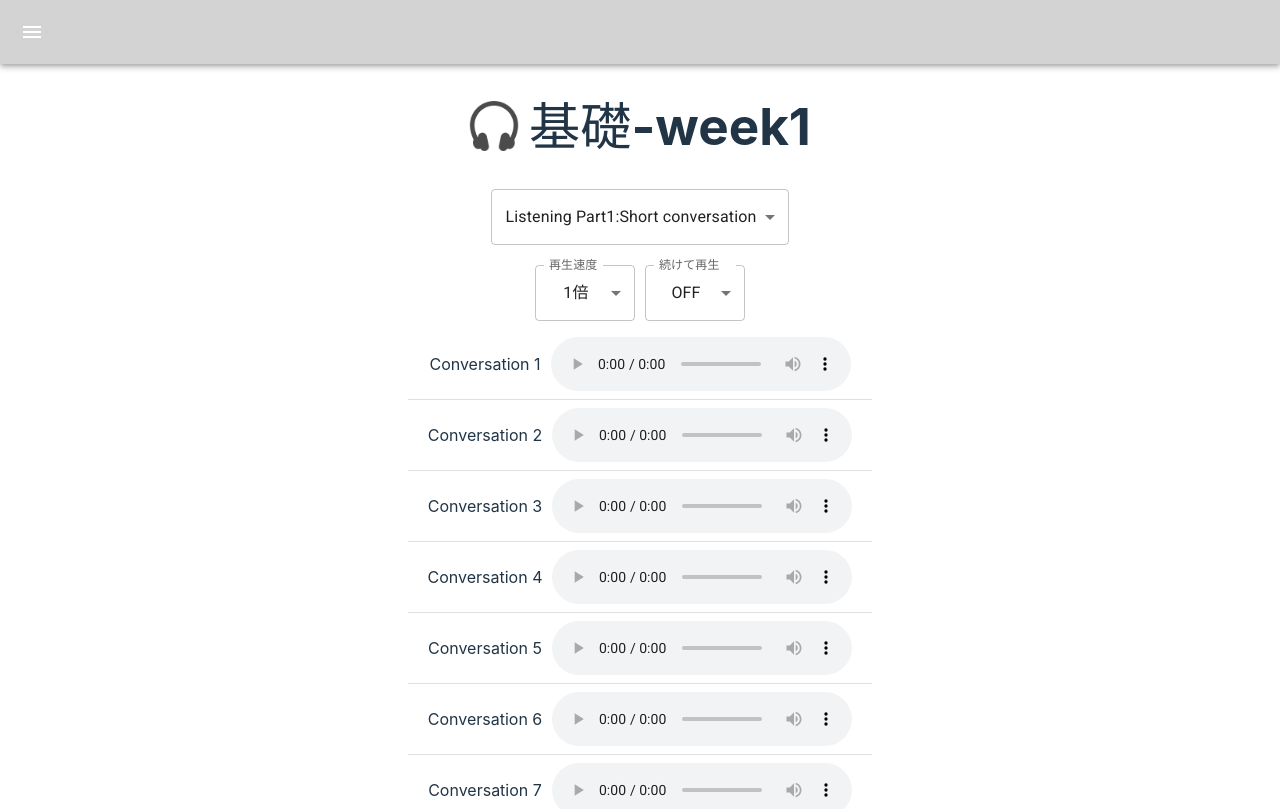
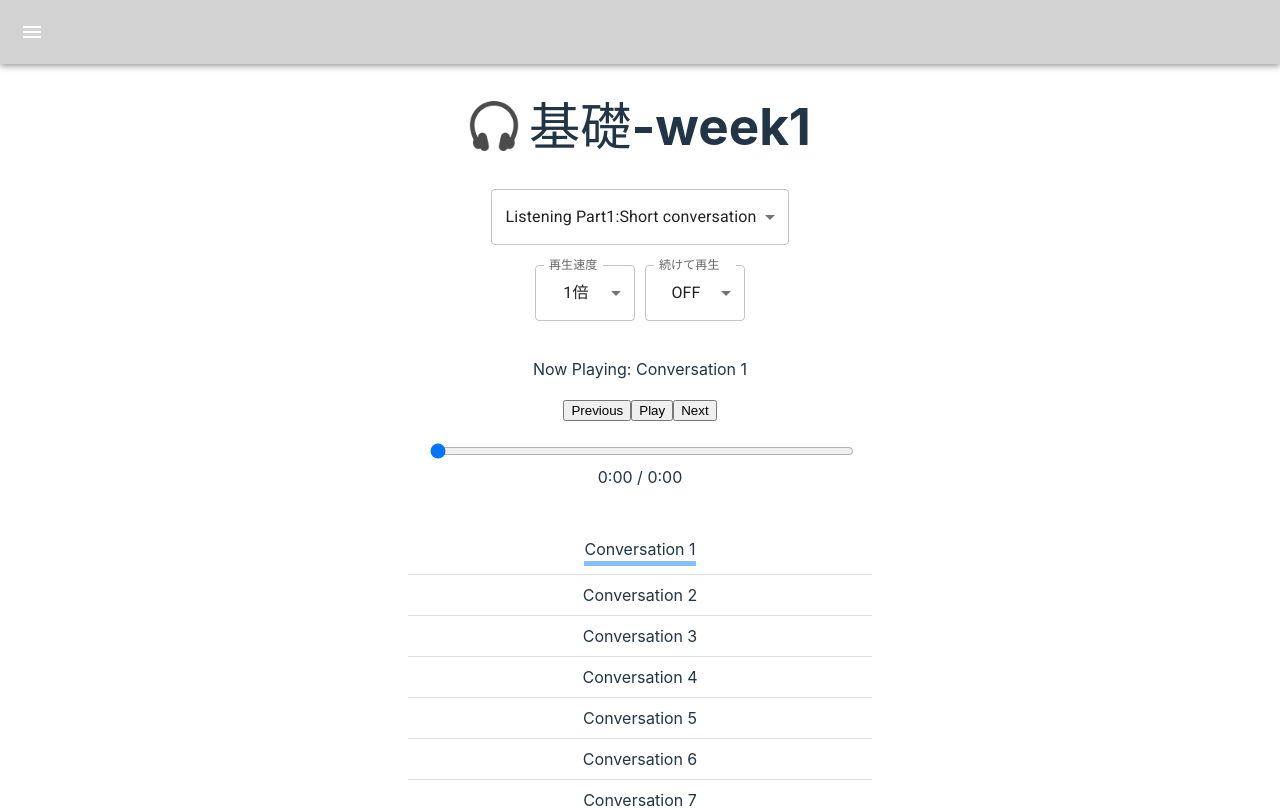
Before and after one commit to shunyokota/class_demo, a React (Vite) app: page /audio/1/1 in a window 1280 px wide. Shown: the top 809 px of the page. Built offline with nearby package versions, Linux system fonts and the light colour scheme.

Commit message:
ある程度できた様子

```diff
--- a/src/App.tsx
+++ b/src/App.tsx
@@ -63,6 +63,7 @@ function App() {
                     </List>
                 </Drawer>
                 <Routes>
+                    {/*<Route path="/example" element={<Example />} />*/}
                     <Route path="/audio/:week/:page" element={<AudioPlayer csvRows={csvRows} />} />
                     <Route path="*" element={<Navigate to="/audio/1/1" replace />} />
                 </Routes>
--- a/src/AudioPlayer.tsx
+++ b/src/AudioPlayer.tsx
@@ -2,11 +2,12 @@ import React, {useEffect, useRef, useState} from "react";
 import List from '@mui/material/List';
 import ListItem from '@mui/material/ListItem';
 import Divider from '@mui/material/Divider';
-import Audio from "./entities/Audio.ts";
+import Track from "./entities/Track.ts";
 import {Box, FormControl, InputLabel, MenuItem, Select} from "@mui/material";
 import CsvRow from "./entities/CsvRow.ts";
 import {useParams, useNavigate} from "react-router-dom";
 import headphoneImage  from "./assets/headphone.png";
+import Example from "./Example.tsx";
 
 interface Props {
     csvRows: CsvRow[];
@@ -15,7 +16,7 @@ interface Props {
 const CONTINUING_PLAYING_INTERVAL = 8000;
 const AudioPlayer: React.FC<Props> = ({ csvRows }) => {
     const [pages, setPages] = useState<{num: number, label: string}[]>([]);
-    const [audios, setAudios] = useState<Audio[]>([]);
+    const [audios, setAudios] = useState<Track[]>([]);
     const [playbackRate, setPlaybackRate] = useState(1.0);
     const [continuePlaying, setContinuePlaying] = useState(false);
     const [lastPlayedIndex, setLastPlayedIndex] = useState<number | null>(null);
@@ -116,6 +117,7 @@ const AudioPlayer: React.FC<Props> = ({ csvRows }) => {
                     </Select>
                 </FormControl>
             </Box>
+            <Example tracks={audios}/>
             <div style={{display: "flex", gap: "10px", justifyContent: "center", alignItems: "center"}}>
                 <FormControl sx={{ minWidth: "100px;"}}>
                     <InputLabel id="demo-simple-select-label">再生速度</InputLabel>
--- /dev/null
+++ b/src/Example.tsx
@@ -0,0 +1,220 @@
+import React, {useCallback, useEffect, useRef, useState} from "react";
+import { Howl } from "howler";
+import Track from "./entities/Track.ts";
+import Divider from "@mui/material/Divider";
+import {FormControl, InputLabel, ListItemButton, MenuItem, Select} from "@mui/material";
+
+
+interface Props {
+    tracks: Track[];
+}
+
+const Example: React.FC<Props> = ({ tracks }) => {
+    const [currentTrackIndex, setCurrentTrackIndex] = useState(0);
+    const [isPlaying, setIsPlaying] = useState(false);
+    const [progress, setProgress] = useState(0);
+    const [duration, setDuration] = useState(0);
+    const [playbackRate, setPlaybackRate] = useState(1.0);
+    const [continuePlaying, setContinuePlaying] = useState(false);
+    const continuePlayingRef = useRef(continuePlaying);
+
+    useEffect(() => {
+        continuePlayingRef.current = continuePlaying;
+    }, [continuePlaying]);
+
+    const soundRef = useRef<Howl | null>(null);
+    const progressIntervalRef = useRef<NodeJS.Timeout | null>(null);
+
+    const playTrack = (index: number) => {
+        if (soundRef.current) {
+            soundRef.current.stop();
+        }
+        const sound = new Howl({
+            src: [tracks[index].url],
+            html5: true,
+            onend: () => {
+                // console.log(continuePlaying);
+                if (continuePlayingRef.current) {
+                    handleNext();
+                } else {
+                    setIsPlaying(false);
+                    setProgress(0);
+                }
+            },
+        });
+
+        sound.play();
+        sound.rate(playbackRate);
+        soundRef.current = sound;
+
+        setIsPlaying(true);
+
+        // 音声の長さを設定
+        sound.once("load", () => {
+            setDuration(sound.duration());
+        });
+
+        // プログレスバーを更新
+        if (progressIntervalRef.current) {
+            clearInterval(progressIntervalRef.current);
+        }
+        progressIntervalRef.current = setInterval(() => {
+            if (sound.playing()) {
+                setProgress(sound.seek() as number);
+            }
+        }, 1000 / 30); // 30FPS
+    };
+    const playTrackRef = useRef(playTrack);
+    useEffect(() => {
+        playTrackRef.current = playTrack;
+    }, [playTrack]);
+
+    const handlePlayPause = () => {
+        if (isPlaying) {
+            soundRef.current?.pause();
+            setIsPlaying(false);
+        } else {
+            if (!soundRef.current) {
+                playTrackRef.current(currentTrackIndex);
+            } else {
+                soundRef.current.play();
+                setIsPlaying(true);
+            }
+        }
+    };
+
+    const handleNext = () => {
+        setCurrentTrackIndex((prevIndex) => {
+            const nextIndex = (prevIndex + 1) % tracks.length;
+            playTrackRef.current(nextIndex);
+            return nextIndex;
+        });
+    };
+
+    const handlePrev = () => {
+        const prevIndex = (currentTrackIndex - 1 + tracks.length) % tracks.length;
+        setCurrentTrackIndex(prevIndex);
+        playTrackRef.current(prevIndex);
+    };
+
+    const handleSelectTrack = (index: number) => {
+        setCurrentTrackIndex(index);
+        playTrackRef.current(index);
+    }
+
+    const handleSeek = (event: React.ChangeEvent<HTMLInputElement>) => {
+        const newTime = parseFloat(event.target.value);
+        soundRef.current?.seek(newTime);
+        setProgress(newTime);
+    };
+
+    useEffect(() => {
+        return () => {
+            if (soundRef.current) {
+                soundRef.current.stop();
+                soundRef.current = null;
+            }
+            if (progressIntervalRef.current) {
+                clearInterval(progressIntervalRef.current);
+            }
+            setIsPlaying(false);
+            setCurrentTrackIndex(0);
+            setProgress(0);
+        };
+    }, [tracks]);
+
+    useEffect(() => {
+        if (progressIntervalRef.current) {
+            soundRef.current?.rate(playbackRate);
+        }
+    },
+    [playbackRate]
+    );
+
+
+    return (tracks.length > 0 && (
+        <>
+            <div style={{display: "flex", gap: "10px", justifyContent: "center", alignItems: "center"}}>
+                <FormControl sx={{minWidth: "100px;"}}>
+                    <InputLabel id="demo-simple-select-label">再生速度</InputLabel>
+                    <Select
+                        labelId="demo-simple-select-label"
+                        id="demo-simple-select"
+                        value={playbackRate}
+                        label="再生速度"
+                        onChange={(e) => setPlaybackRate(parseFloat(e.target.value as string))}
+                    >
+                        {
+                            [0.5, 0.6, 0.7, 0.8, 0.9, 1.0, 1.1, 1.2, 1.3, 1.4, 1.5].map((speed, rowIndex) => (
+                                <MenuItem value={speed} key={rowIndex}>{speed}倍</MenuItem>
+                            ))
+                        }
+                    </Select>
+                </FormControl>
+                <FormControl sx={{minWidth: "100px;"}}>
+                    <InputLabel id="continue-playing-select-label">続けて再生</InputLabel>
+                    <Select
+                        labelId="continue-playing-select-label"
+                        id="continue-playing-select"
+                        value={continuePlaying ? "yes" : "no"}
+                        label="Continue playing"
+                        onChange={(e) => setContinuePlaying(e.target.value === "yes")}
+                    >
+                        <MenuItem value="no">OFF</MenuItem>
+                        <MenuItem value="yes">ON</MenuItem>
+                    </Select>
+                </FormControl>
+            </div>
+            <div style={{textAlign: "center", padding: "20px"}}>
+                <p>Now Playing: {tracks[currentTrackIndex].title}</p>
+                <div>
+                    <button onClick={handlePrev}>Previous</button>
+                    <button onClick={handlePlayPause}>{isPlaying ? "Pause" : "Play"}</button>
+                    <button onClick={handleNext}>Next</button>
+                </div>
+                <div style={{margin: "20px 0"}}>
+                    <input
+                        type="range"
+                        min="0"
+                        max={duration}
+                        value={progress}
+                        step="0.1"
+                        onChange={handleSeek}
+                        style={{width: "100%"}}
+                    />
+                    <div>
+                        <span>{formatTime(progress)}</span> / <span>{formatTime(duration)}</span>
+                    </div>
+                </div>
+            </div>
+            {tracks.map((track, rowIndex) => (
+                <div key={track.url}>
+                    <ListItemButton
+                        onClick={() => handleSelectTrack(rowIndex)}
+                        sx={{
+                            display: "flex",
+                            justifyContent: "center", // 横方向に中央寄せ
+                            alignItems: "center", // 縦方向に中央寄せ
+                            gap: "10px" // 要素間の間隔
+                        }}
+                    >
+                        <span style={{
+                            borderBottom: currentTrackIndex === rowIndex ? "5px solid #86bff7" : "none"
+                        }}>
+                            {track.title}
+                        </span>
+                    </ListItemButton>
+                    <Divider/>
+                </div>
+            ))}
+        </>
+    ));
+};
+
+const formatTime = (seconds: number): string => {
+    const minutes = Math.floor(seconds / 60);
+    const secs = Math.floor(seconds % 60);
+    return `${minutes}:${secs < 10 ? "0" : ""}${secs}`;
+};
+
+export default Example;
--- a/src/entities/Audio.ts
+++ b/src/entities/Track.ts
@@ -1,5 +1,5 @@
-type Audio = {
+type Track = {
     title: string;
     url: string;
 }
-export default Audio;
+export default Track;
```
